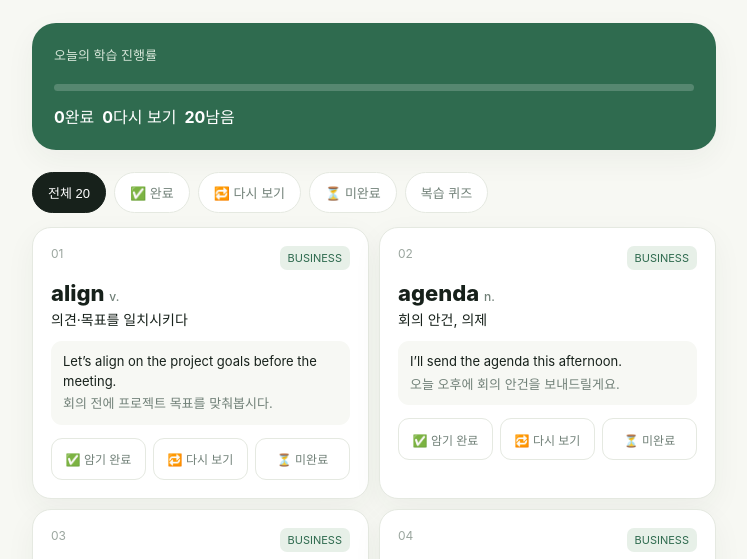
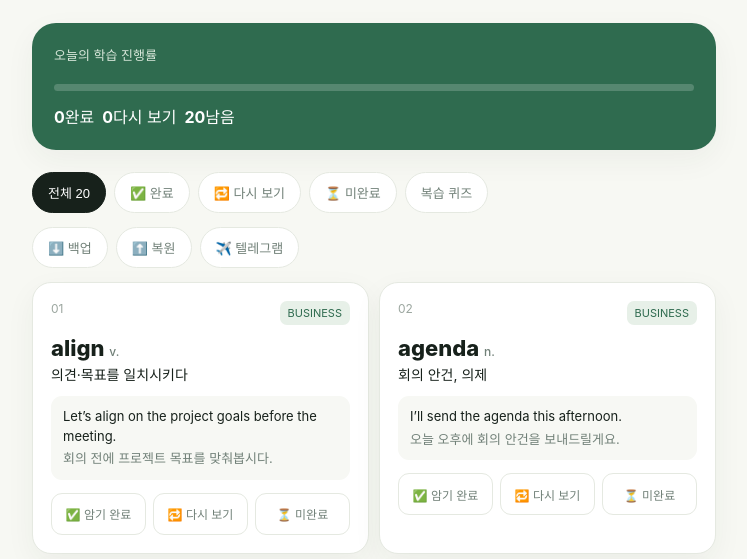
Before and after one commit to jaewonyang1738/wordroom-day1, a plain HTML site: page day1-vocab.html in a window 1280 px wide. Shown: the part 189-748 px from the top of the page, without its empty margins (266-1013 px from the left). Drawn offline with Linux system fonts and the light colour scheme.

Commit message:
Add backup restore and Telegram sharing

```diff
--- a/day1-vocab.html
+++ b/day1-vocab.html
@@ -10,7 +10,7 @@
 <div class="top"><div class="brand">WORDROOM</div><div class="day">오늘 · 2026.08.27</div></div>
 <h1>Day 01<br><span style="color:var(--green)">Business essentials</span></h1><p>일의 흐름을 말하는 핵심 단어 20개</p>
 <section class="hero"><p>오늘의 학습 진행률</p><div class="progress"><div class="bar" id="bar"></div></div><div class="stats"><span><b id="doneCount">0</b>완료</span><span><b id="reviewCount">0</b>다시 보기</span><span><b id="leftCount">20</b>남음</span></div></section>
-<div class="tabs"><button class="active" data-filter="all">전체 20</button><button data-filter="done">✅ 완료</button><button data-filter="review">🔁 다시 보기</button><button data-filter="miss">⏳ 미완료</button><button id="quizBtn">복습 퀴즈</button></div>
+<div class="tabs"><button class="active" data-filter="all">전체 20</button><button data-filter="done">✅ 완료</button><button data-filter="review">🔁 다시 보기</button><button data-filter="miss">⏳ 미완료</button><button id="quizBtn">복습 퀴즈</button></div><div style="display:flex;gap:8px;margin-bottom:14px"><button class="filter" onclick="backup()">⬇️ 백업</button><button class="filter" onclick="document.getElementById('restore').click()">⬆️ 복원</button><button class="filter" onclick="shareTelegram()">✈️ 텔레그램</button><input id="restore" type="file" accept="application/json" hidden onchange="restore(event)"></div>
 <section class="words" id="words"></section><section class="quiz" id="quiz"><h2>오늘의 미니 퀴즈</h2><p>단어를 실제 상황에서 떠올려보세요.</p><div id="quizBody"></div></section><div class="foot">단어를 누르면 상태가 이 기기에 자동 저장됩니다.</div>
 </main>
 <script>
@@ -23,5 +23,8 @@ function setStatus(i,s){state[i]=state[i]===s?'':s;save()}
 document.querySelectorAll('.tabs button[data-filter]').forEach(b=>b.onclick=()=>{document.querySelectorAll('.tabs button').forEach(x=>x.classList.remove('active'));b.classList.add('active');filter=b.dataset.filter;render()});
 quizBtn.onclick=()=>{quiz.classList.toggle('show'); if(quiz.classList.contains('show')) makeQuiz()};
 function makeQuiz(){let qs=[[0,'align',['할당하다','의견을 일치시키다','협상하다']], [8,'feedback',['마감 기한','피드백, 의견','결과물']], [10,'implement',['검색하다','실행하다','조율하다']]];quizBody.innerHTML=qs.map((q,n)=>`<div class="q">${n+1}. “${q[1]}”의 뜻은?</div><div class="answers">${q[2].map(a=>`<button onclick="this.classList.add('${a===q[2][1]?'correct':'wrong'}')">${a}</button>`).join('')}</div>`).join('')}
+function backup(){let blob=new Blob([JSON.stringify({version:1,exportedAt:new Date().toISOString(),state},null,2)],{type:'application/json'}),a=document.createElement('a');a.href=URL.createObjectURL(blob);a.download='wordroom-backup.json';a.click();URL.revokeObjectURL(a.href)}
+function restore(e){let f=e.target.files[0];if(!f)return;let r=new FileReader();r.onload=()=>{try{let x=JSON.parse(r.result);if(!x.state)throw Error();state=x.state;save();alert('복원되었습니다.')}catch(_){alert('올바른 Wordroom 백업 파일이 아닙니다.')}};r.readAsText(f)}
+function shareTelegram(){let done=Object.values(state).filter(x=>x==='done').length,review=Object.values(state).filter(x=>x==='review').length,text=`Wordroom Day 01 학습 현황\\n✅ 완료 ${done}개\\n🔁 다시 보기 ${review}개\\n\\nhttps://jaewonyang1738.github.io/wordroom-day1/`;location.href='https://t.me/share/url?url='+encodeURIComponent('https://jaewonyang1738.github.io/wordroom-day1/')+'&text='+encodeURIComponent(text)}
 render();
 </script></body></html>
```
Also changed, not shown: index.html (+4 -1 lines).
